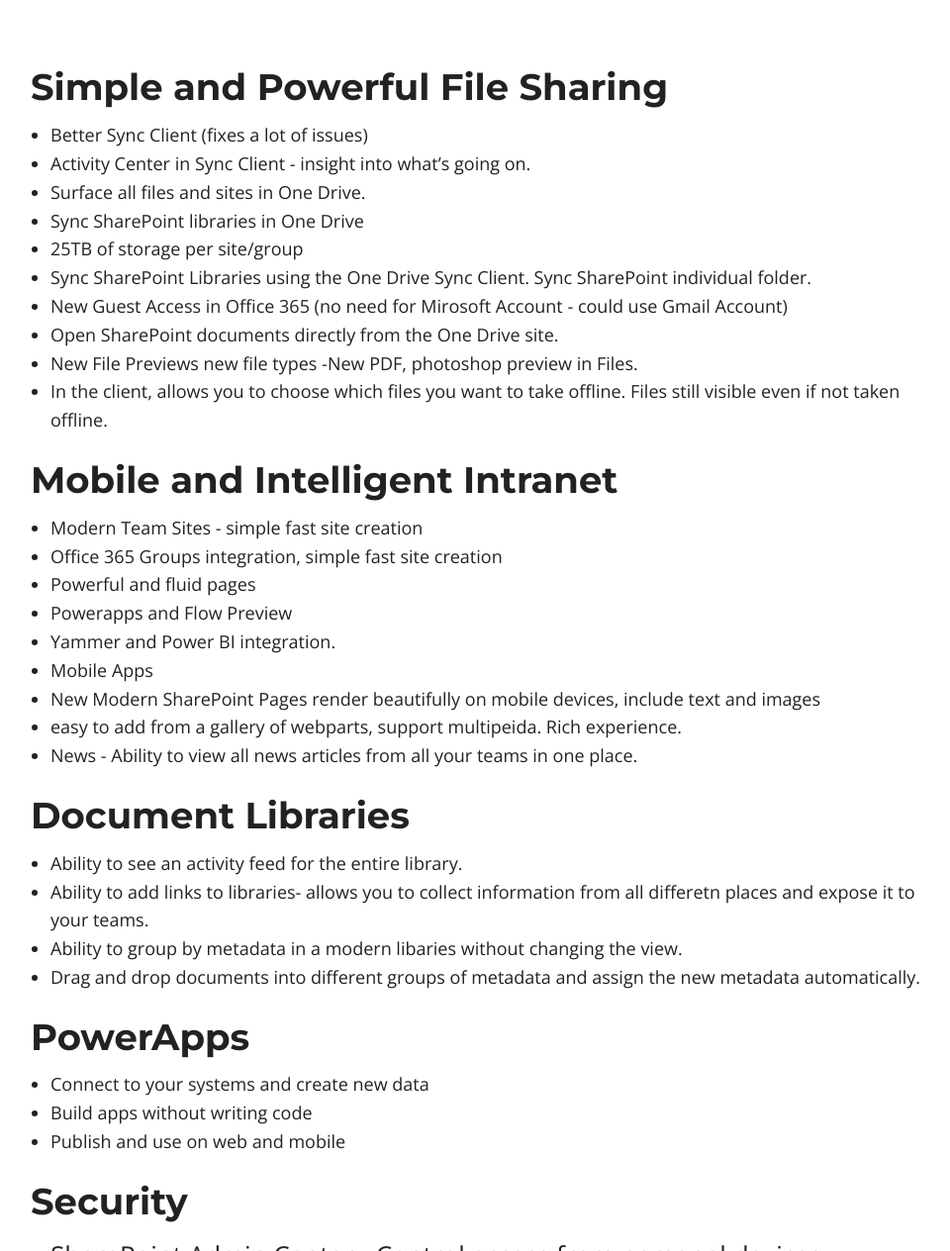
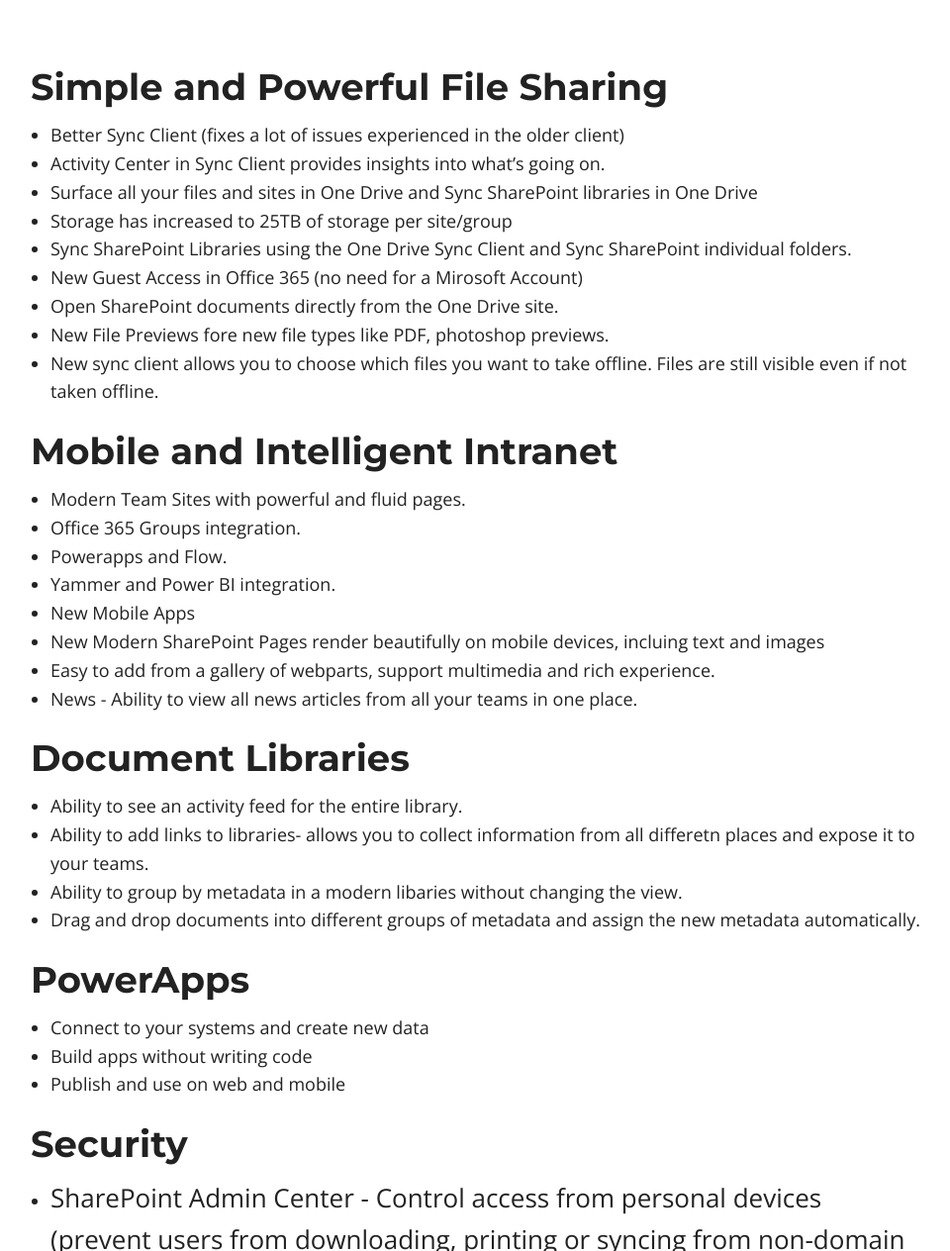
Before and after one commit to ldsouza/ldsouza.github.io, a Jekyll site: the page built from _posts/2016-10-04-what-s-new-in-sharepoint-and-one-drive-oct-2016.md, in a window 1280 px wide and 1400 px high, scrolled down 966 px, cut to the strip 136-1400 px from the top of the window. Shown: the whole strip at 99% size, without its empty margins (159-1119 px from the left). Built offline with Jekyll 4.4.1, drawn with Linux system fonts in a browser that asks for light colours; nearby versions of some CDN libraries; some of the changed text lies outside the part shown.

Commit message:
Update 2016-10-04-what-s-new-in-sharepoint-and-one-drive-oct-2016.md

```diff
--- a/_posts/2016-10-04-what-s-new-in-sharepoint-and-one-drive-oct-2016.md
+++ b/_posts/2016-10-04-what-s-new-in-sharepoint-and-one-drive-oct-2016.md
@@ -14,28 +14,26 @@
 
 ## Simple and Powerful File Sharing
 
-- Better Sync Client (fixes a lot of issues)
-- Activity Center in Sync Client - insight into what's going on.
-- Surface all files and sites in One Drive.
-- Sync SharePoint libraries in One Drive
-- 25TB of storage per site/group
-- Sync SharePoint Libraries using the One Drive Sync Client. Sync SharePoint individual folder.
-- New Guest Access in Office 365 (no need for Mirosoft Account - could use Gmail Account)
+- Better Sync Client (fixes a lot of issues experienced in the older client)
+- Activity Center in Sync Client provides insights into what's going on.
+- Surface all your files and sites in One Drive and Sync SharePoint libraries in One Drive
+- Storage has increased to 25TB of storage per site/group
+- Sync SharePoint Libraries using the One Drive Sync Client and Sync SharePoint individual folders.
+- New Guest Access in Office 365 (no need for a Mirosoft Account)
 - Open SharePoint documents directly from the One Drive site.
-- New File Previews new file types -New PDF, photoshop preview in Files.
-- In the client, allows you to choose which files you want to take offline. Files still visible even if not taken offline.
+- New File Previews fore new file types like PDF, photoshop previews.
+- New sync client allows you to choose which files you want to take offline. Files are still visible even if not taken offline.
 
 
 ## Mobile and Intelligent Intranet
 
-- Modern Team Sites - simple fast site creation
-- Office 365 Groups integration, simple fast site creation
-- Powerful and fluid pages
-- Powerapps and Flow Preview
+- Modern Team Sites with powerful and fluid pages.
+- Office 365 Groups integration.
+- Powerapps and Flow.
 - Yammer and Power BI integration.
-- Mobile Apps
-- New Modern SharePoint Pages render beautifully on mobile devices, include text and images
-- easy to add from a gallery of webparts, support multipeida. Rich experience.
+- New Mobile Apps
+- New Modern SharePoint Pages render beautifully on mobile devices, incluing text and images
+- Easy to add from a gallery of webparts, support multimedia and rich experience.
 - News - Ability to view all news articles from all your teams in one place.
 
 ## Document Libraries
@@ -57,13 +55,14 @@
 
 - SharePoint Admin Center - Control access from personal devices (prevent users from downloading, printing or syncing from non-domain computers).
 
-- Control access based on location (network locations) - Supply Ip ranges to restrict to.
+- Control access based on location (network locations) - Supply IP ranges to restrict network locations.
 
-- Ability to tag each site (General Purpose, Internal, Confidential) - Team site classification - guide users how they should use the site and who they should share it with. Can add guidelines for users. You can apply policies based on the tags.
+- Ability to tag each site (General Purpose, Internal, Confidential) - guide users how they should use the site and who they should share it with. Can add guidelines for users. You can apply policies based on the tags.
 
 
 ## Auditing and Reporting
 
-- Insights into how sharepoint and one drive are being used - How many active users, how much storage, insights per user, who is doing sharing or external sharing, any suspicious activity. Get additional value of Office 365 subscription
-
-- Logging - Unified Logs for Hybrid Customers - One Premises and SHarEPoint online under Search and Investigation (Audit Log Search)
+- Insights into how sharepoint and one drive are being used
+- Insights on how many active users, how much storage, insights per user
+- Find who is sharing internally, sharing externally or any suspicious activity.
+- Logging - Unified Logs for Hybrid Customers - On Premises and SharePoint Online
```
